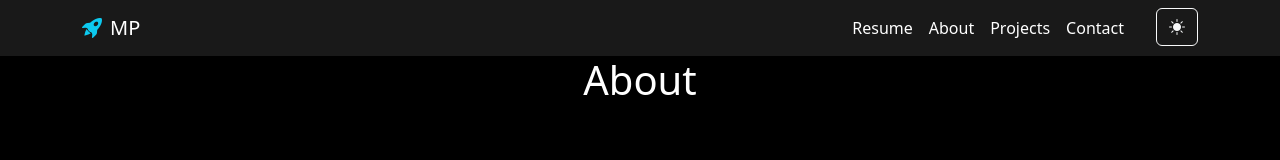
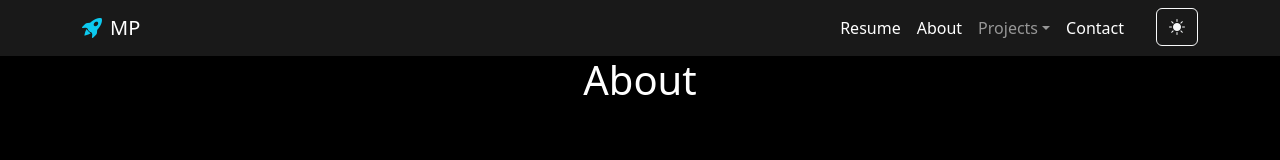
Before and after one commit to maxiparis/portfolio, a React (Vite) app: page /about in a window 1280 px wide. Shown: the top 160 px of the page. Built offline with nearby package versions, Linux system fonts and the light colour scheme.

Commit message:
feat: Projects as dropdown

```diff
--- a/src/components/Navbar.tsx
+++ b/src/components/Navbar.tsx
@@ -1,4 +1,4 @@
-import {Button, Container, Nav, Navbar} from "react-bootstrap";
+import {Button, Container, Nav, Navbar, NavDropdown} from "react-bootstrap";
 import {useTheme} from "./ThemeSetter.tsx";
 import {NavLink} from "react-router-dom";
 
@@ -21,8 +21,15 @@ export default function NavigationBar() {
                             <Nav.Link as={NavLink} className={getStyle.text} to="about">About</Nav.Link>
                         </Nav.Item>
                         <Nav.Item>
-                            <Nav.Link as={NavLink} className={getStyle.text} to="projects">Projects</Nav.Link>
+                            <NavDropdown title="Projects" className={getStyle.text}>
+                                <NavDropdown.Item as={NavLink} to="projects/contributions">Contributions to BYU app</NavDropdown.Item>
+                                <NavDropdown.Item as={NavLink} to="projects/conosur">Cono Sur</NavDropdown.Item>
+                                <NavDropdown.Item as={NavLink} to="projects/focusflow">FocusFlow</NavDropdown.Item>
+                                <NavDropdown.Item as={NavLink} to="projects/improvify">Improvify</NavDropdown.Item>
+                                <NavDropdown.Item as={NavLink} to="projects/learnspanish">Learn Spanish</NavDropdown.Item>
+                            </NavDropdown>
                         </Nav.Item>
+
                         <Nav.Item>
                             <Nav.Link as={NavLink} className={getStyle.text} to="contact">Contact</Nav.Link>
                         </Nav.Item>
```
